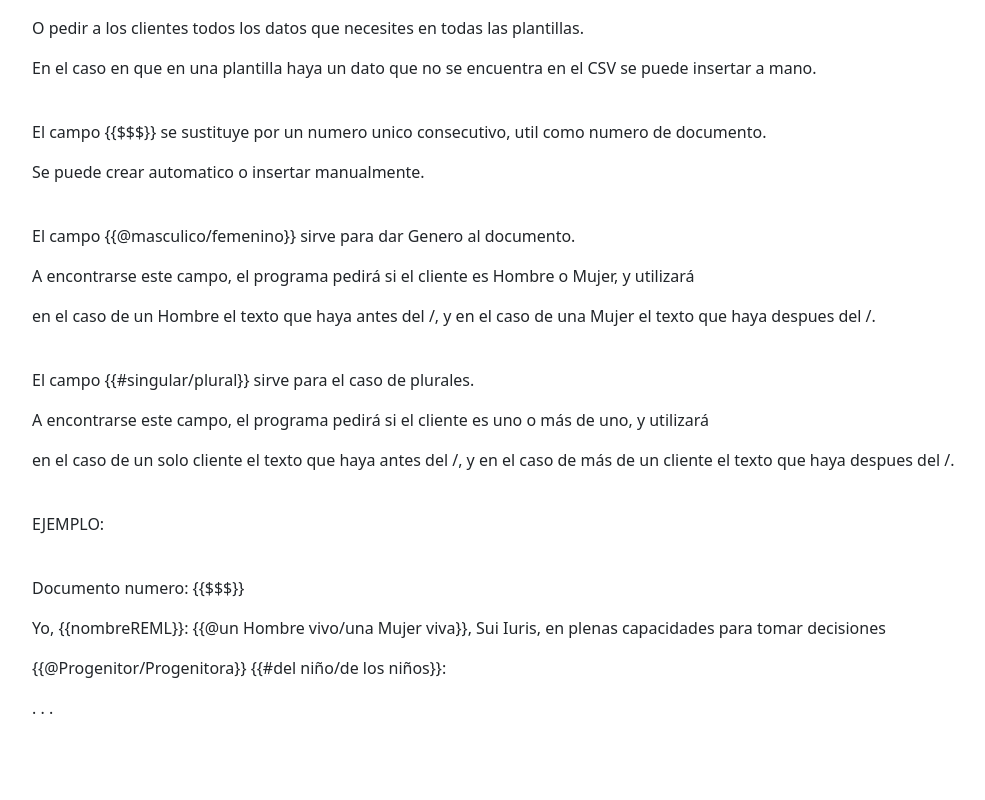
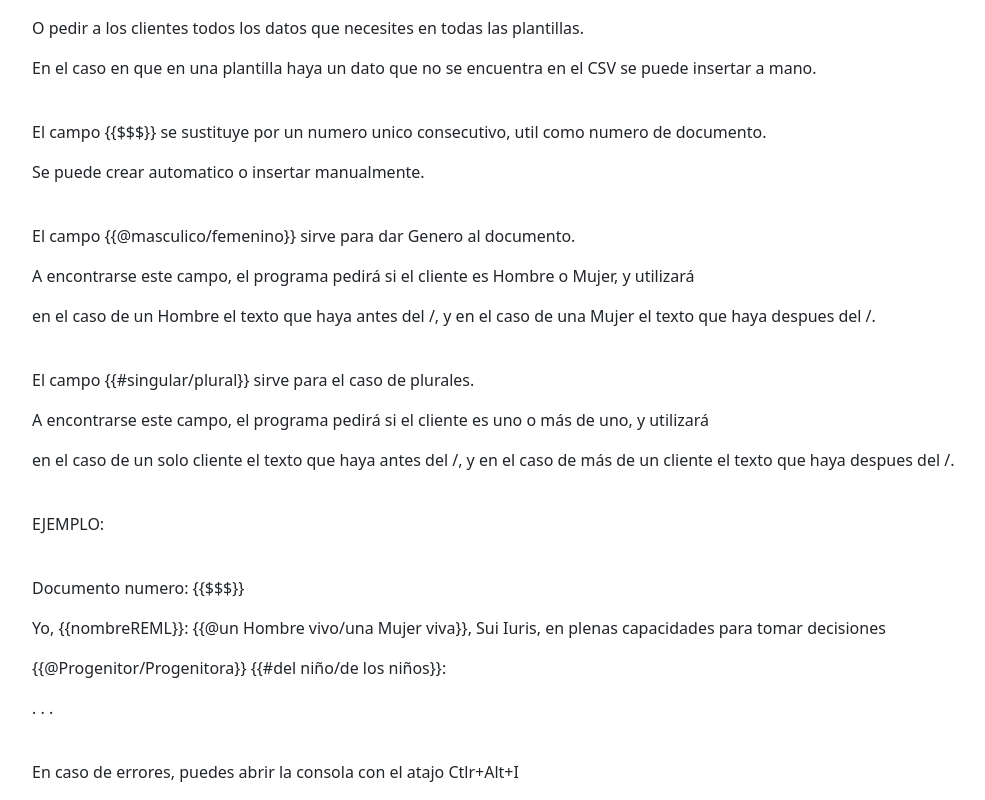
Before and after one commit to giacca90/TemplateMatic, an Angular app: page /guia in a window 1280 px wide. Shown: the part 373-1173 px from the top of the page, without its empty margins (32-1017 px from the left). Before the commit the page ends 1109 px from the top, so only its background shows below. Built offline with nearby package versions, Linux system fonts and the light colour scheme.

Commit message:
Añadido atajo para abrir devtool

```diff
--- a/src/app/guia/guia.component.html
+++ b/src/app/guia/guia.component.html
@@ -73,3 +73,5 @@
   </p>
   <p>. . .</p>
 </div>
+<br />
+<p>En caso de errores, puedes abrir la consola con el atajo Ctlr+Alt+I</p>
```
